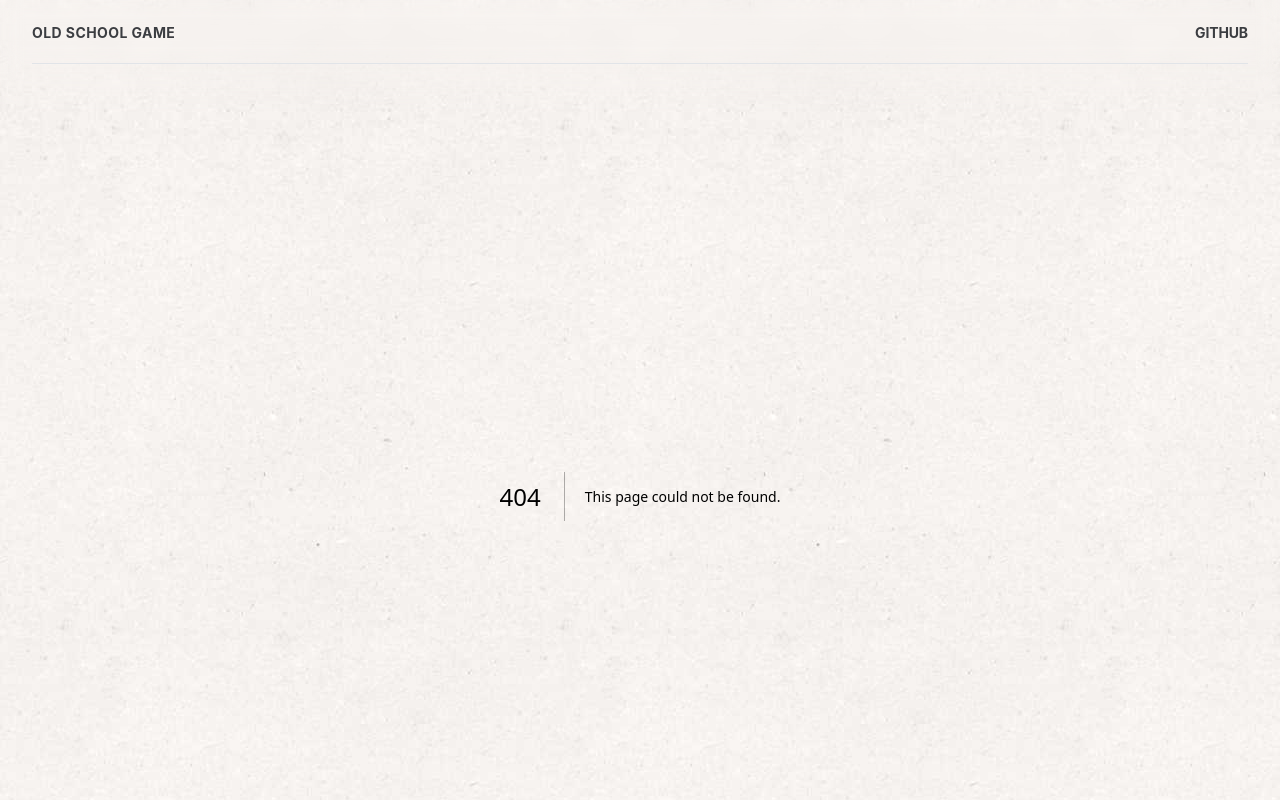
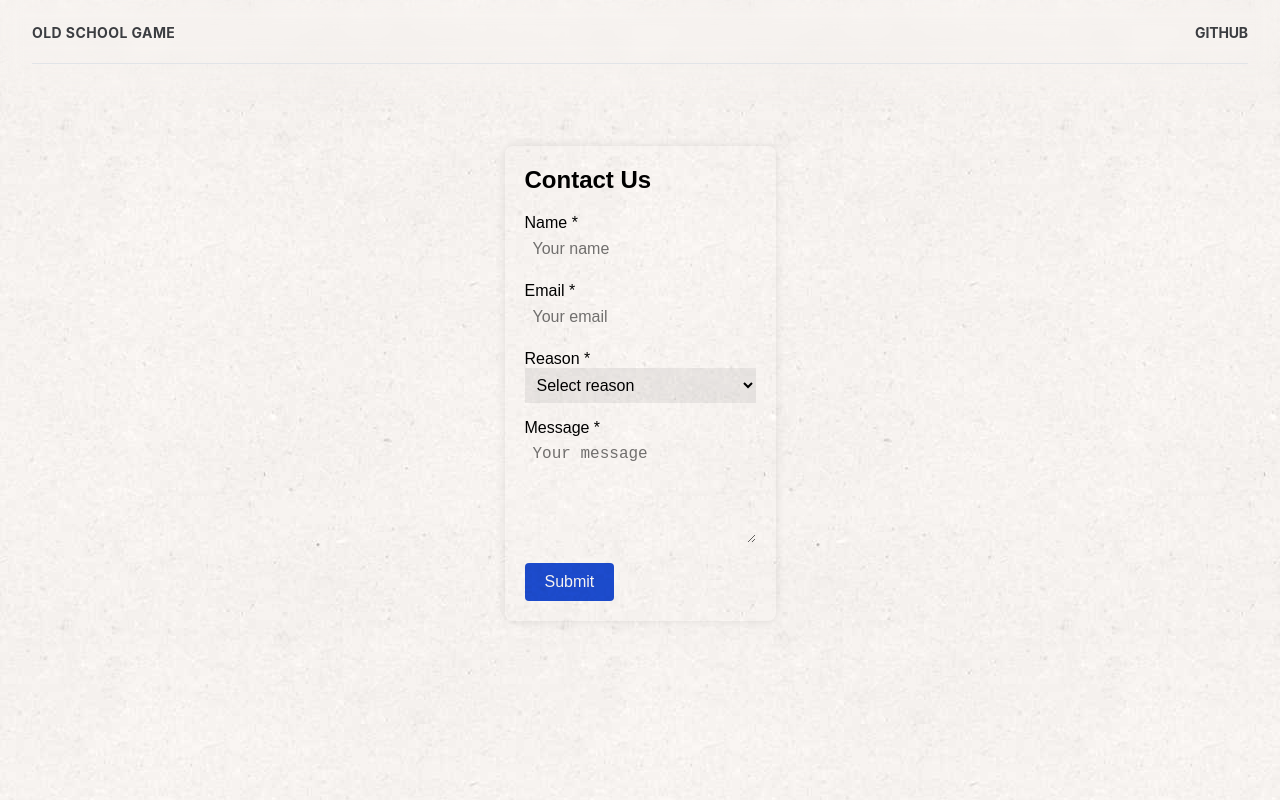
Before and after one commit to rishika174/Old-School-Game, a Next.js app: page /contact in a window 1280 px wide. Before the commit this address had no page. Shown: the top 800 px of the page. Built offline with nearby package versions, Linux system fonts and the light colour scheme.

Commit message:
Add files via upload

```diff
--- /dev/null
+++ b/src/app/contact/page.tsx
@@ -0,0 +1,112 @@
+'use client';
+
+import React from "react";
+import { useForm } from "react-hook-form";
+import { toast, Toaster } from "sonner";
+
+type FormData = {
+  name: string;
+  email: string;
+  reason: string;
+  message: string;
+};
+
+export default function ContactPage() {
+  const { register, handleSubmit, formState: { errors, isSubmitting }, reset } = useForm<FormData>();
+
+  const onSubmit = (data: FormData) => {
+    console.log("Form submitted:", data);
+    toast.success("Message sent!", {
+      description: "We’ll get back to you as soon as possible.",
+      duration: 3000
+    });
+    reset();
+  };
+
+  return (
+    <div style={{ maxWidth: 500, margin: "50px auto", padding: 20, fontFamily: "Arial, sans-serif", background: "#fff", borderRadius: 8, boxShadow: "0 0 10px rgba(0,0,0,0.1)" }}>
+      <h2 style={{ fontSize: 24, marginBottom: 20 }}>Contact Us</h2>
+      <form onSubmit={handleSubmit(onSubmit)} noValidate>
+
+        <div style={{ marginBottom: 16 }}>
+          <label htmlFor="name">Name *</label><br />
+          <input
+            id="name"
+            {...register("name", {
+              required: "Name is required",
+              minLength: { value: 2, message: "Name must be at least 2 characters" }
+            })}
+            style={{ width: "100%", padding: 8, fontSize: 16 }}
+            placeholder="Your name"
+          />
+          {errors.name && <p style={{ color: "red" }}>{errors.name.message}</p>}
+        </div>
+
+        <div style={{ marginBottom: 16 }}>
+          <label htmlFor="email">Email *</label><br />
+          <input
+            id="email"
+            type="email"
+            {...register("email", {
+              required: "Email is required",
+              pattern: { value: /^\S+@\S+\.\S+$/, message: "Invalid email address" }
+            })}
+            style={{ width: "100%", padding: 8, fontSize: 16 }}
+            placeholder="Your email"
+          />
+          {errors.email && <p style={{ color: "red" }}>{errors.email.message}</p>}
+        </div>
+
+        <div style={{ marginBottom: 16 }}>
+          <label htmlFor="reason">Reason *</label><br />
+          <select
+            id="reason"
+            defaultValue=""
+            {...register("reason", { required: "Please select a reason" })}
+            style={{ width: "100%", padding: 8, fontSize: 16 }}
+          >
+            <option value="" disabled>Select reason</option>
+            <option value="feedback">Feedback</option>
+            <option value="ideas">Ideas</option>
+            <option value="contributions">Contributions</option>
+          </select>
+          {errors.reason && <p style={{ color: "red" }}>{errors.reason.message}</p>}
+        </div>
+
+        <div style={{ marginBottom: 16 }}>
+          <label htmlFor="message">Message *</label><br />
+          <textarea
+            id="message"
+            {...register("message", {
+              required: "Message is required",
+              maxLength: { value: 500, message: "Message cannot exceed 500 characters" }
+            })}
+            rows={5}
+            style={{ width: "100%", padding: 8, fontSize: 16 }}
+            placeholder="Your message"
+          />
+          {errors.message && <p style={{ color: "red" }}>{errors.message.message}</p>}
+        </div>
+
+        <button
+          type="submit"
+          disabled={isSubmitting}
+          style={{
+            padding: "10px 20px",
+            fontSize: 16,
+            cursor: isSubmitting ? "not-allowed" : "pointer",
+            background: isSubmitting ? "#6ba5ff" : "#1d4ed8",
+            color: "#fff",
+            border: "none",
+            borderRadius: 4
+          }}
+        >
+          {isSubmitting ? "Submitting..." : "Submit"}
+        </button>
+
+      </form>
+
+      <Toaster />
+    </div>
+  );
+}
```
